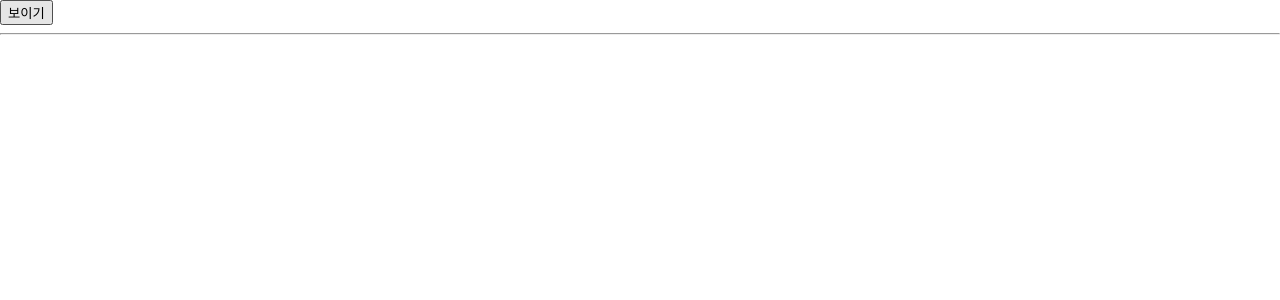
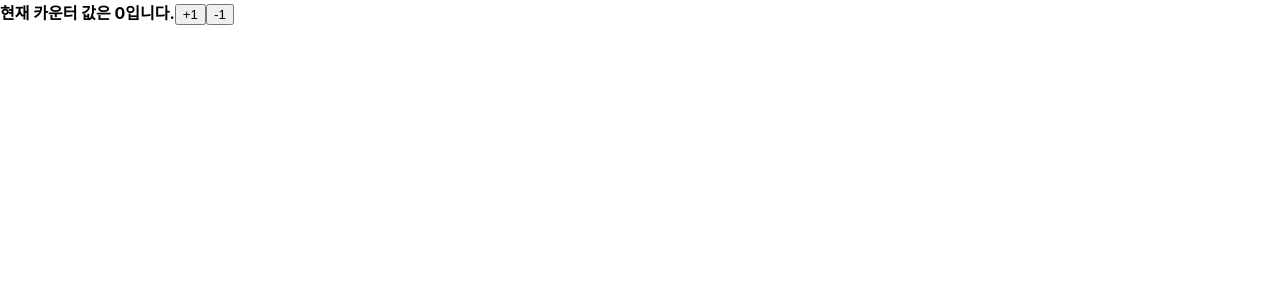
Before and after one commit to HiJiho/hooks-tutorial, a React (Create React App) app: page / in a window 1280 px wide. Shown: the top 300 px of the page. Built offline with nearby package versions, Linux system fonts and the light colour scheme.

Commit message:
useReducer로 카운터 구현하기

```diff
--- a/src/App.js
+++ b/src/App.js
@@ -1,22 +1,7 @@
-import { useState } from "react";
-import Info from "./Info";
+import Counter from "./Counter";
 
 const App = () => {
-	const [visible, setVisible] = useState(false);
-
-	return (
-		<div>
-			<button
-				onClick={() => {
-					setVisible(!visible);
-				}}
-			>
-				{visible ? "숨기기" : "보이기"}
-			</button>
-			<hr />
-			{visible && <Info />}
-		</div>
-	);
+	return <Counter />;
 };
 
 export default App;
--- a/src/Counter.js
+++ b/src/Counter.js
@@ -1,15 +1,28 @@
-import { useState } from "react";
+import { useReducer } from "react";
+
+function reducer(state, action) {
+	// action, type에 따라 다른 작업 수행
+	switch (action.type) {
+		case "INCREMENT":
+			return { value: state.value + 1 };
+		case "DECREMENT":
+			return { value: state.value - 1 };
+		default:
+			// 아무것도 해당되지 않을 때 기존 상태 반환
+			return state;
+	}
+}
 
 const Counter = () => {
-	const [value, setValue] = useState(0);
+	const [state, dispatch] = useReducer(reducer, { value: 0 });
 
 	return (
 		<div>
 			<b>
-				현재 카운터 값은 <b>{value}</b>입니다.
+				현재 카운터 값은 <b>{state.value}</b>입니다.
 			</b>
-			<button onClick={() => setValue(value + 1)}>+1</button>
-			<button onClick={() => setValue(value - 1)}>-1</button>
+			<button onClick={() => dispatch({ type: "INCREMENT" })}>+1</button>
+			<button onClick={() => dispatch({ type: "DECREMENT" })}>-1</button>
 		</div>
 	);
 };
```
